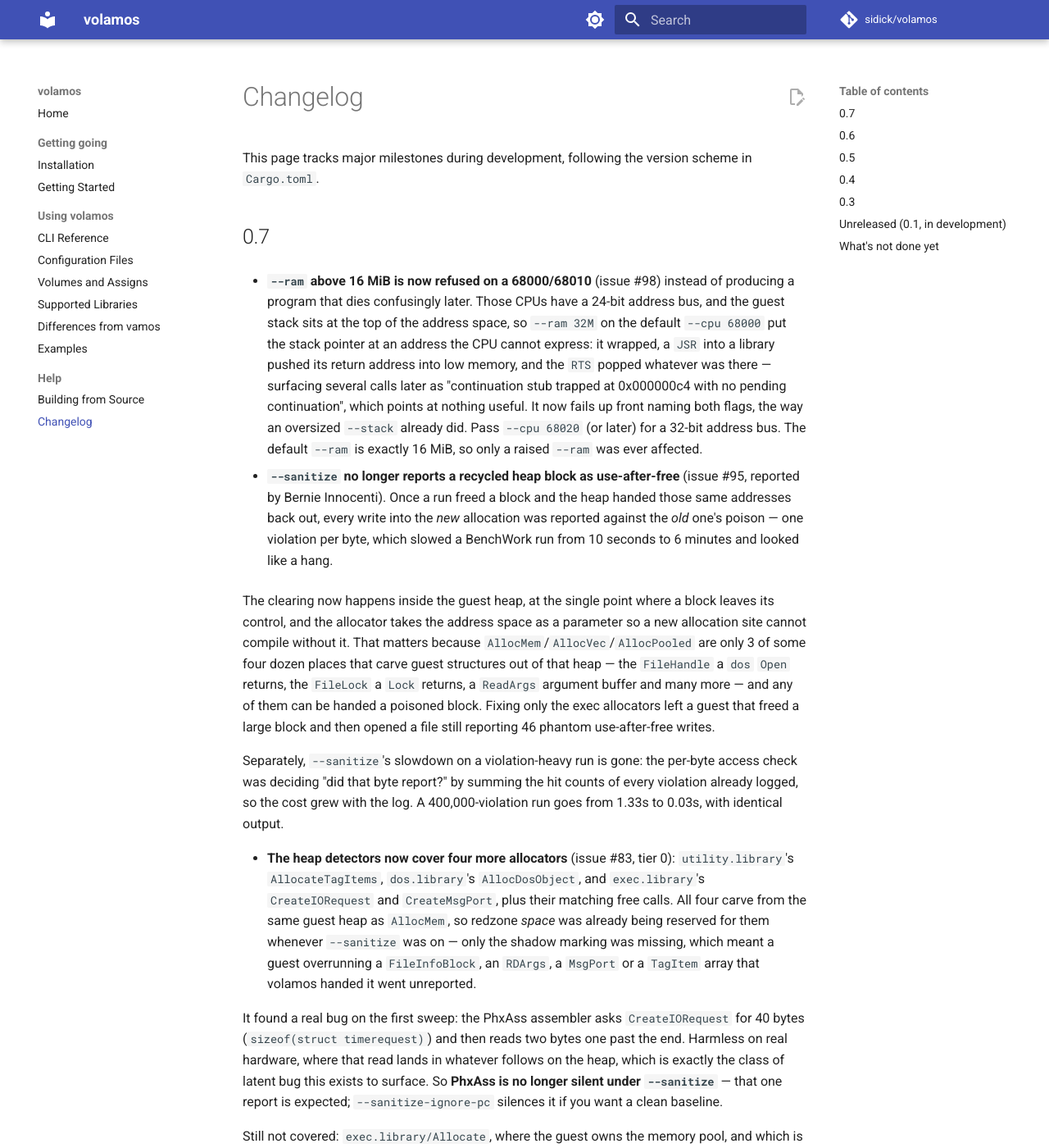
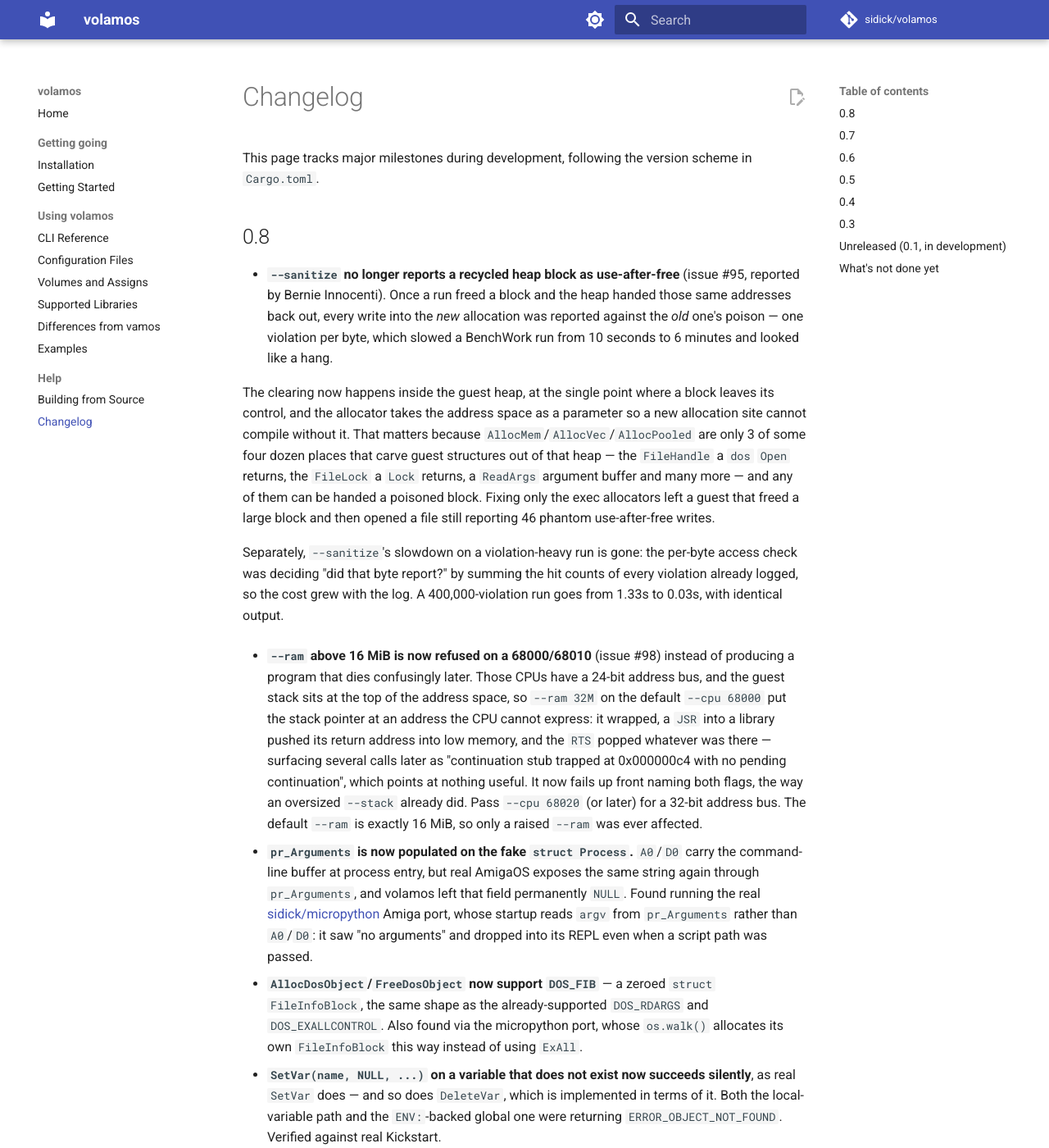
Before and after one commit to sidick/volamos, an MkDocs documentation site: the page built from userdocs/Changelog.md, in a window 1280 px wide and 1400 px high. Shown: the whole window at 82% size. Built offline with MkDocs 1.6.1 and Material for MkDocs 9.7.7, drawn with Linux system fonts in a browser that asks for light colours; comment, search, counter and statistics services are not loaded; the version menu is left out; some of the changed text lies outside the part shown.

Commit message:
Bump version to 0.8.0 (#100)
Opens the 0.8 changelog section with everything merged since v0.7, and
moves the #95/#97 and #98 entries into it -- both were written into the
already-released 0.7 section by mistake.

New in 0.8: the --sanitize recycled-block false positives (#95/#97), the
--ram-versus-CPU-address-bus check (#98/#99), pr_Arguments on the fake
Process (#89), AllocDosObject's DOS_FIB (#90), SetVar on a missing
variable (#91), and OpenLibrary's CMP.W version comparison (#92). The
three m68k crate bumps (#88/#93/#94) get no entry, as dependency updates
never have.

Co-authored-by: Claude Opus 5 (1M context) <noreply@anthropic.com>

```diff
--- a/userdocs/Changelog.md
+++ b/userdocs/Changelog.md
@@ -3,20 +3,7 @@
 This page tracks major milestones during development, following the
 version scheme in `Cargo.toml`.
 
-## 0.7
-
-- **`--ram` above 16 MiB is now refused on a 68000/68010** (issue #98)
-  instead of producing a program that dies confusingly later. Those CPUs
-  have a 24-bit address bus, and the guest stack sits at the top of the
-  address space, so `--ram 32M` on the default `--cpu 68000` put the
-  stack pointer at an address the CPU cannot express: it wrapped, a
-  `JSR` into a library pushed its return address into low memory, and
-  the `RTS` popped whatever was there — surfacing several calls later as
-  "continuation stub trapped at 0x000000c4 with no pending continuation",
-  which points at nothing useful. It now fails up front naming both
-  flags, the way an oversized `--stack` already did. Pass `--cpu 68020`
-  (or later) for a 32-bit address bus. The default `--ram` is exactly
-  16 MiB, so only a raised `--ram` was ever affected.
+## 0.8
 
 - **`--sanitize` no longer reports a recycled heap block as
   use-after-free** (issue #95, reported by Bernie Innocenti). Once a run
@@ -41,6 +28,50 @@ version scheme in `Cargo.toml`.
   summing the hit counts of every violation already logged, so the cost
   grew with the log. A 400,000-violation run goes from 1.33s to 0.03s,
   with identical output.
+
+- **`--ram` above 16 MiB is now refused on a 68000/68010** (issue #98)
+  instead of producing a program that dies confusingly later. Those CPUs
+  have a 24-bit address bus, and the guest stack sits at the top of the
+  address space, so `--ram 32M` on the default `--cpu 68000` put the
+  stack pointer at an address the CPU cannot express: it wrapped, a
+  `JSR` into a library pushed its return address into low memory, and
+  the `RTS` popped whatever was there — surfacing several calls later as
+  "continuation stub trapped at 0x000000c4 with no pending continuation",
+  which points at nothing useful. It now fails up front naming both
+  flags, the way an oversized `--stack` already did. Pass `--cpu 68020`
+  (or later) for a 32-bit address bus. The default `--ram` is exactly
+  16 MiB, so only a raised `--ram` was ever affected.
+
+- **`pr_Arguments` is now populated on the fake `struct Process`.** `A0`/`D0`
+  carry the command-line buffer at process entry, but real AmigaOS exposes
+  the same string again through `pr_Arguments`, and volamos left that field
+  permanently `NULL`. Found running the real
+  [sidick/micropython](https://github.com/sidick/micropython) Amiga port,
+  whose startup reads `argv` from `pr_Arguments` rather than `A0`/`D0`: it
+  saw "no arguments" and dropped into its REPL even when a script path was
+  passed.
+
+- **`AllocDosObject`/`FreeDosObject` now support `DOS_FIB`** — a zeroed
+  `struct FileInfoBlock`, the same shape as the already-supported
+  `DOS_RDARGS` and `DOS_EXALLCONTROL`. Also found via the micropython port,
+  whose `os.walk()` allocates its own `FileInfoBlock` this way instead of
+  using `ExAll`.
+
+- **`SetVar(name, NULL, ...)` on a variable that does not exist now succeeds
+  silently**, as real `SetVar` does — and so does `DeleteVar`, which is
+  implemented in terms of it. Both the local-variable path and the
+  `ENV:`-backed global one were returning `ERROR_OBJECT_NOT_FOUND`. Verified
+  against real Kickstart.
+
+- **`OpenLibrary` now ignores garbage in the high word of the requested
+  version**, matching the `CMP.W` real ROMs use: a caller passing
+  `$30000000` in `D0` gets the library, where volamos previously compared
+  all 32 bits and refused. Found via a recent AROS fix ("Frontier 2") that
+  identified the same divergence in AROS; volamos had been reproducing the
+  bug rather than the hardware. `D0` itself is left untouched for the `Open`
+  vector, as on real hardware.
+
+## 0.7
 
 - **The heap detectors now cover four more allocators** (issue #83,
   tier 0): `utility.library`'s `AllocateTagItems`, `dos.library`'s
```
Also changed, not shown: 3 other files.
